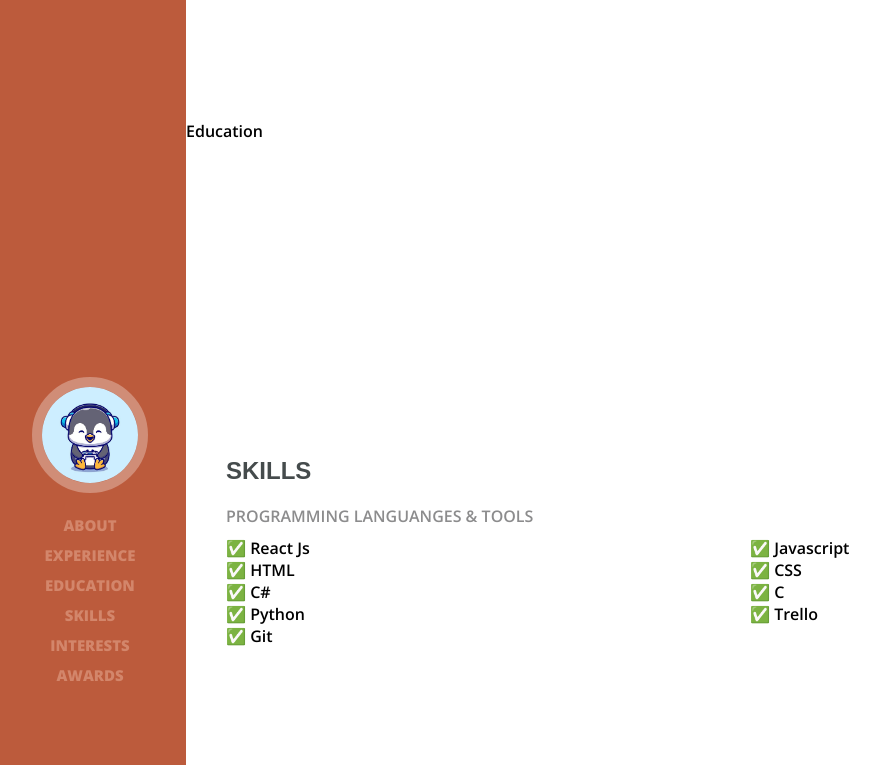
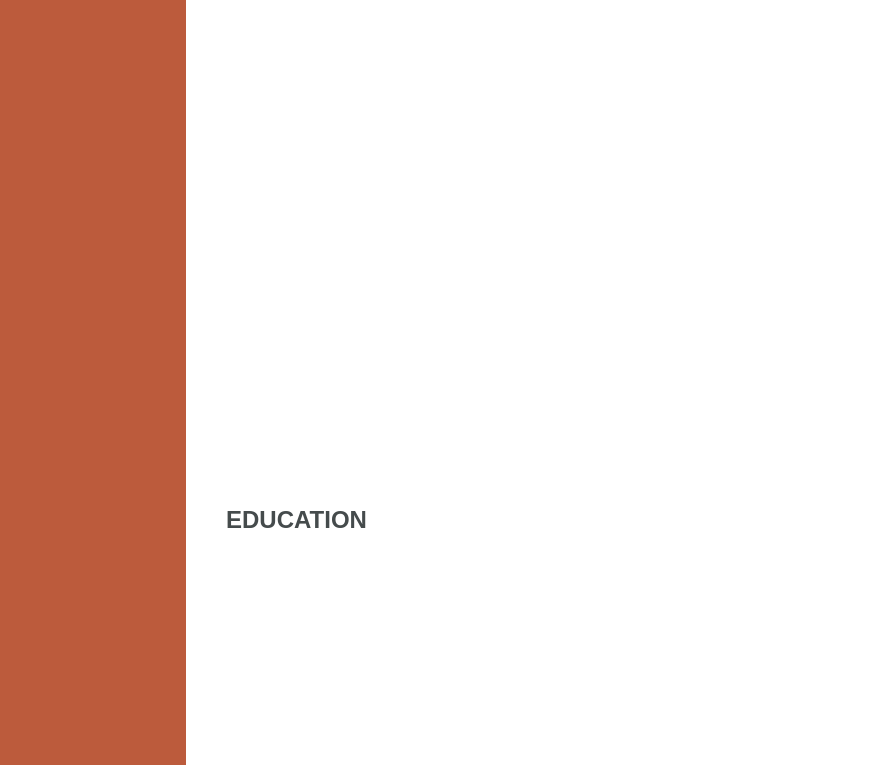
Before and after one commit to rctn-ks-004/assignment-3, a React (Create React App) app in the folder assignment3/: page / in a window 1280 px wide. Shown: the part 1480-2245 px from the top of the page, without its empty margins (6-886 px from the left). Built offline with nearby package versions, Linux system fonts and the light colour scheme; a web font is replaced by a local one.

Commit message:
rename experiencelist component

```diff
--- a/assignment3/src/components/Education/index.jsx
+++ b/assignment3/src/components/Education/index.jsx
@@ -1,7 +1,8 @@
 import React, { Component } from 'react';
+import Container from '../Container';
 
 export default class Education extends Component {
 	render() {
-		return <div>Education</div>;
+		return <Container title="Education" id="education"></Container>;
 	}
 }
--- a/assignment3/src/components/Experience/index.jsx
+++ b/assignment3/src/components/Experience/index.jsx
@@ -1,13 +1,13 @@
 import React, { Component } from 'react';
 
 import Container from '../Container';
-import ExperienceList from '../ExperienceList';
+import Lists from '../Lists';
 
 export default class Experience extends Component {
 	render() {
 		return (
 			<Container title="Experience" id="experience">
-				<ExperienceList
+				<Lists
 					data={[
 						{
 							title: 'React JS Developer',
--- a/assignment3/src/components/ExperienceList/index.jsx
+++ b/assignment3/src/components/Lists/index.jsx
@@ -2,7 +2,7 @@ import React, { Component } from 'react';
 
 import styles from './styles.module.css';
 
-export default class ExperienceList extends Component {
+export default class Lists extends Component {
 	render() {
 		const { title, subtitle, description, date } = this.props.data[0];
 		return (
```
Also changed, not shown: assignment3/src/components/Lists/styles.module.css (renamed from assignment3/src/components/ExperienceList/styles.module.css).
